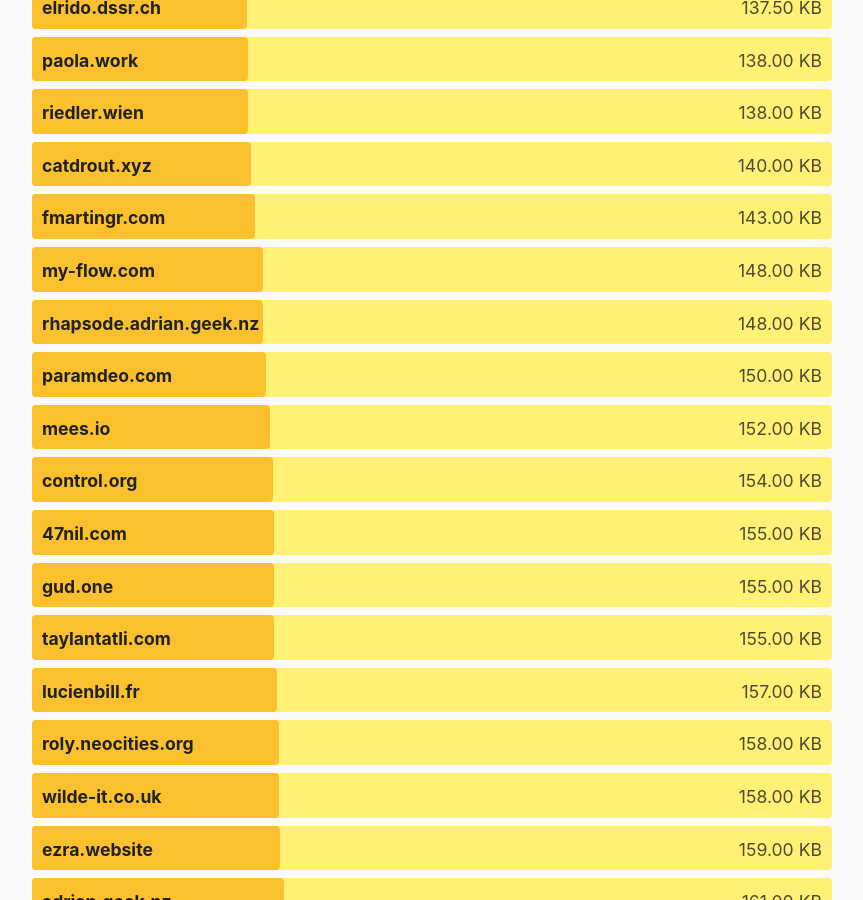
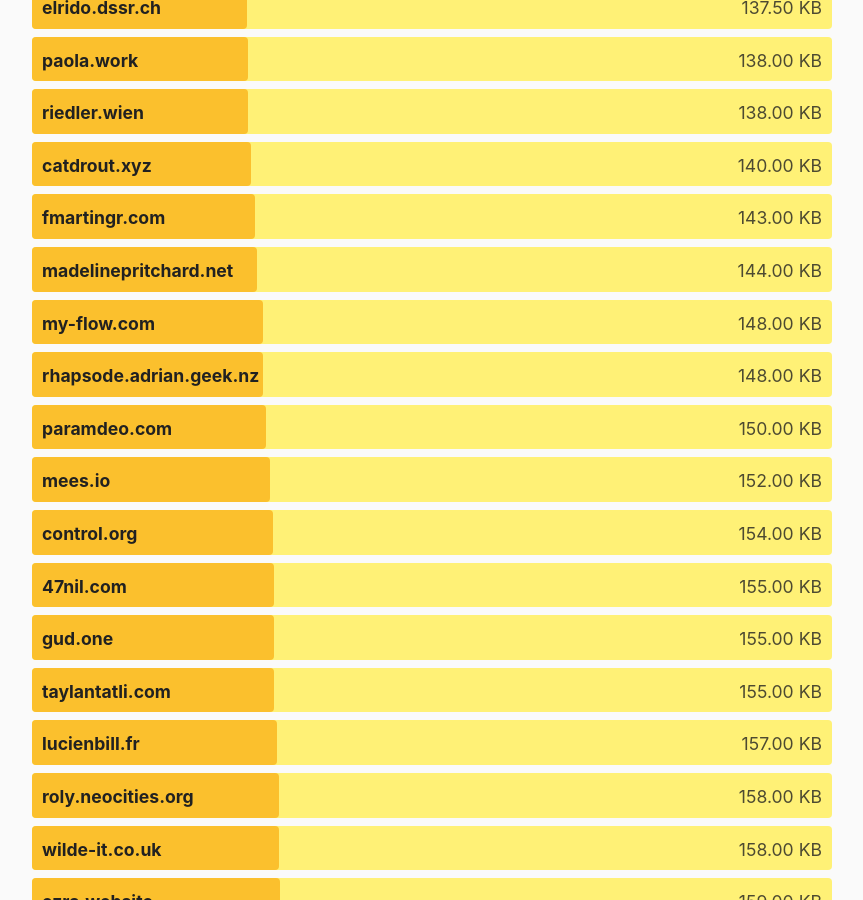
Before and after one commit to kevquirk/512kb.club, a Jekyll site: the page built from index.md, in a window 1280 px wide and 900 px high, scrolled down 19159 px. Shown: the whole window, without its empty margins (208-1071 px from the left). Built offline with Jekyll 4.4.1, drawn with Linux system fonts in a browser that asks for light colours.

Commit message:
Add madelinepritchard.net

```diff
--- a/_data/sites.yml
+++ b/_data/sites.yml
@@ -1428,6 +1428,11 @@
   size: 3.9
   last_checked: 2022-05-06
 
+- domain: madelinepritchard.net
+  url: https://madelinepritchard.net/ (Make sure you keep the trailing slash)
+  size: 144
+  last_checked: 2022-10-14
+
 - domain: manuelmoreale.com
   url: https://manuelmoreale.com/
   size: 45.4
```
